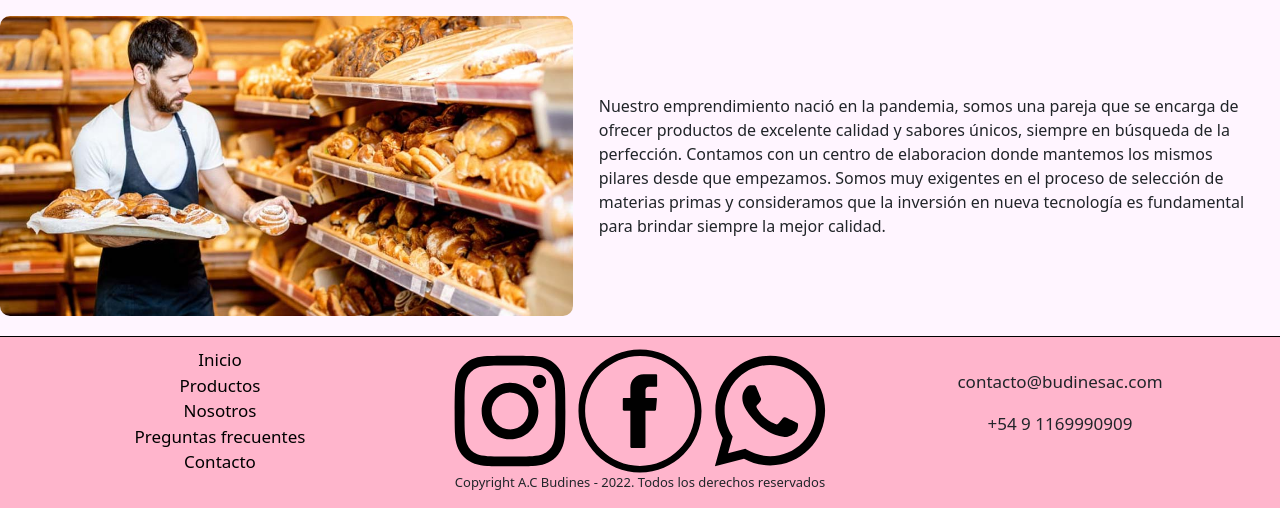
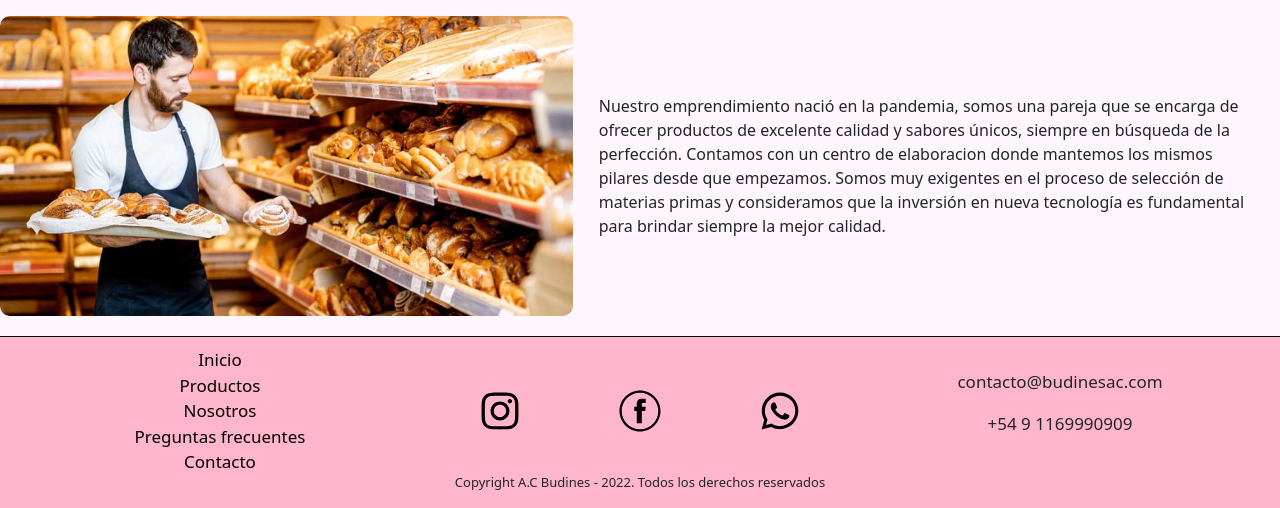
Before and after one commit to AbyGalarza/BudinesACsass, a website: page pages/nosotros.html in a window 1280 px wide. Shown: the part 1187-1695 px from the top of the page. Drawn offline with nearby package versions, Linux system fonts and the light colour scheme.

Commit message:
Entrega final

```diff
--- a/pages/nosotros.html
+++ b/pages/nosotros.html
@@ -125,13 +125,13 @@
                     <a class="navFooter" href="../pages/contacto.html">Contacto</a>
                 </div>
                 <div class="redes col-xs-12 col-sm-2 col-md-2 col-lg-4 m-bottom">
-                    <a≈ href="">
+                    <a href="">
                         <img class="imgRedes" src="../img/instagram.svg" alt="instagram">
                     </a>
-                    <a≈ href="">
+                    <a href="">
                         <img class="imgRedes" src="../img/facebook.svg" alt="facebook">
                     </a>
-                    <a≈ href="">
+                    <a href="">
                         <img class="imgRedes" src="../img/whats.svg" alt="whatsapp">
                     </a>
                 </div>
```
Also changed, not shown: 1 other file.
